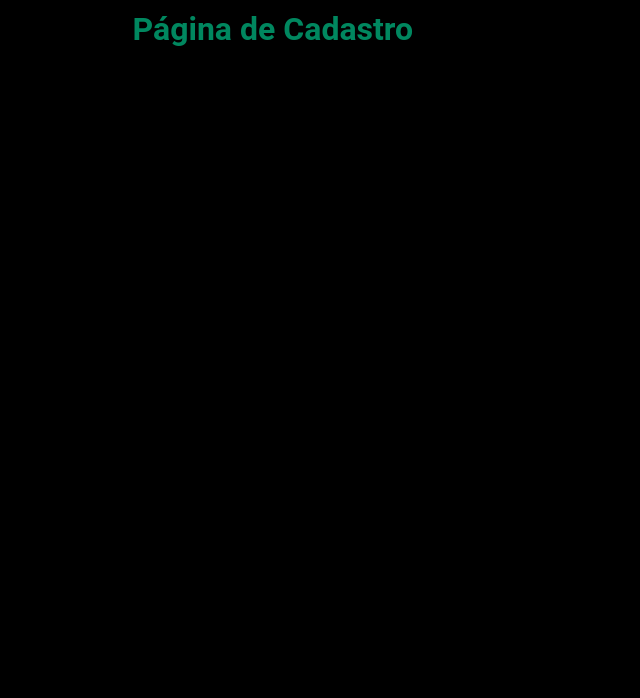
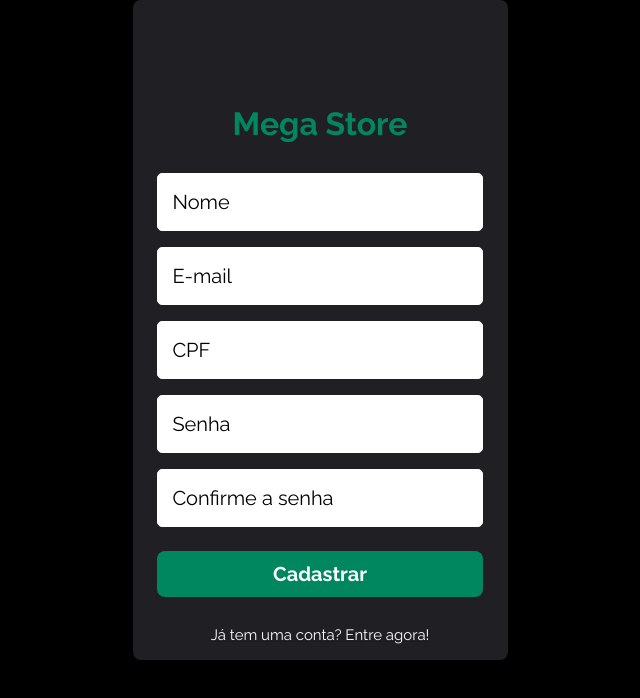
Before and after one commit to Jbarezzi/projeto14-mega-store-front, a React (Create React App) app: page /sign-up in a window 1280 px wide. Shown: the top 698 px of the page, without its empty margins (320-960 px from the left). Built offline with nearby package versions, Linux system fonts and the light colour scheme.

Commit message:
feat: implemented style page sign-up and connection for api

```diff
--- a/package.json
+++ b/package.json
@@ -6,6 +6,7 @@
     "@testing-library/jest-dom": "^5.16.4",
     "@testing-library/react": "^13.3.0",
     "@testing-library/user-event": "^13.5.0",
+    "axios": "^0.27.2",
     "react": "^18.2.0",
     "react-dom": "^18.2.0",
     "react-router-dom": "^6.3.0",
--- a/public/index.html
+++ b/public/index.html
@@ -1,43 +1,15 @@
 <!DOCTYPE html>
-<html lang="en">
+<html lang="pt-br">
   <head>
+    <link rel="preconnect" href="https://fonts.googleapis.com">
+  <link rel="preconnect" href="https://fonts.gstatic.com" crossorigin>
     <meta charset="utf-8" />
-    <link rel="icon" href="%PUBLIC_URL%/favicon.ico" />
     <meta name="viewport" content="width=device-width, initial-scale=1" />
-    <meta name="theme-color" content="#000000" />
-    <meta
-      name="description"
-      content="Web site created using create-react-app"
-    />
-    <link rel="apple-touch-icon" href="%PUBLIC_URL%/logo192.png" />
-    <!--
-      manifest.json provides metadata used when your web app is installed on a
-      user's mobile device or desktop. See https://developers.google.com/web/fundamentals/web-app-manifest/
-    -->
-    <link rel="manifest" href="%PUBLIC_URL%/manifest.json" />
-    <!--
-      Notice the use of %PUBLIC_URL% in the tags above.
-      It will be replaced with the URL of the `public` folder during the build.
-      Only files inside the `public` folder can be referenced from the HTML.
-
-      Unlike "/favicon.ico" or "favicon.ico", "%PUBLIC_URL%/favicon.ico" will
-      work correctly both with client-side routing and a non-root public URL.
-      Learn how to configure a non-root public URL by running `npm run build`.
-    -->
-    <title>React App</title>
+    <title>Mega Store</title>
+    <link href="https://fonts.googleapis.com/css2?family=Raleway:ital,wght@0,300;0,400;0,500;0,600;0,700;0,800;1,300;1,400;1,500;1,600;1,700&display=swap" rel="stylesheet">
   </head>
   <body>
     <noscript>You need to enable JavaScript to run this app.</noscript>
     <div id="root"></div>
-    <!--
-      This HTML file is a template.
-      If you open it directly in the browser, you will see an empty page.
-
-      You can add webfonts, meta tags, or analytics to this file.
-      The build step will place the bundled scripts into the <body> tag.
-
-      To begin the development, run `npm start` or `yarn start`.
-      To create a production bundle, use `npm run build` or `yarn build`.
-    -->
   </body>
 </html>
--- a/src/components/Sign/SignUpPage.js
+++ b/src/components/Sign/SignUpPage.js
@@ -1,16 +1,239 @@
 import React from 'react';
+import { Link, useNavigate } from "react-router-dom";
+
+import { useState } from 'react';
+import axios from 'axios';
+
+
 import Container from '../shared/Container';
 import styled from 'styled-components';
 
+
 export default function SignUpPage() {
+
+  const navigate = useNavigate();
+
+  const [name, setName] = useState('');
+  const [email, setEmail] = useState('');
+  const [cpf, setCpf] = useState('');
+  const [password, setPassword] = useState('');
+  const [confirmPassword, setConfirmPassword] = useState('');
+
+  function signUpForm(event) {
+    event.preventDefault();
+
+    const body = {
+      name: name,
+      email: email,
+      cpf: cpf,
+      password: password,
+      confirmPassword: confirmPassword
+
+    }
+
+    const SIGN_UP_API = 'http://localhost:5007/sign-up';
+
+    const promise = axios.post(SIGN_UP_API, body);
+    promise
+    .then((res) => {
+      navigate("/sign-in");
+      console.log(res.data);
+    })
+    .catch(error => {
+      alert('Cadastro inválido! Por favor verifique seus dados.');
+    })
+
+  }
+
+  function formataCPF(cpfTeste) {
+    cpfTeste = cpfTeste.replace(/[^\d]/g, "");
+
+    return cpfTeste.replace(/(\d{3})(\d{3})(\d{3})(\d{2})/, "$1.$2.$3-$4");
+}
+
+
+
+
+
+  function validateCPF(number){
+    return number
+    .replace(/\D/g,'')
+    .replace(/(\d{3})(\d)/,'$1.$2')
+    .replace(/(\d{3})(\d)/,'$2.$3')
+    .replace(/(\d{3})(\d)/,'$3-$4')
+    .replace(/(\d{2})(\d)/g,'$1');
+  }
 
   return (
     <Container>
-      <H1>Página de Cadastro</H1>
+      <ContainerSignUp>
+        <h1>Mega Store</h1>
+
+        <Form onSubmit={(event) =>
+        signUpForm(event)}>
+          <Input
+          placeholder='Nome'
+          type='text'
+          value={name}
+          onChange={(e) => setName(e.target.value)}
+          autoComplete='on'
+          />
+
+          <Input
+          placeholder='E-mail'
+          type='text'
+          value={email}
+          onChange={(e) => setEmail(e.target.value)}
+          autoComplete='on'
+          />
+
+          <Input
+          placeholder='CPF'
+          type='text'
+          value={cpf}
+          onChange={(e) => setCpf(formataCPF(e.target.value))}
+          maxLength={11}
+          autoComplete='on'
+          />
+
+          <Input
+          placeholder='Senha'
+          type='password'
+          value={password}
+          onChange={(e) => setPassword(e.target.value)}
+          autoComplete='on'
+          />
+
+          <Input
+          placeholder='Confirme a senha'
+          type='password'
+          value={confirmPassword}
+          onChange={(e) => setConfirmPassword(e.target.value)}
+          autoComplete='on'
+          />
+
+        <Button type='submit'>
+          Cadastrar
+        </Button>
+        </Form>
+
+        <Link to='/sign-in'>
+        <Span>Já tem uma conta? Entre agora!</Span>
+        </Link>
+      </ContainerSignUp>
     </Container>
   )
 }
 
-const H1 = styled.h1`
-color: var(--background-buttons);
+const ContainerSignUp = styled.section`
+  margin: 0 auto;
+  width: 326px;
+  h1 {
+    font-family: 'Raleway', sans-serif;
+    font-style: normal;
+    font-weight: 700;
+    font-size: 32px;
+    line-height: 50px;
+    display: flex;
+    justify-content: center;
+    align-items: center;
+    margin-top: 89px;
+    color: var(--background-buttons);
+  }
 `
+const Form = styled.form`
+  margin: 0 auto;
+  display: flex;
+  flex-direction: column;
+`
+
+const Input = styled.input`
+        font-family: 'Raleway';
+        font-style: normal;
+        font-weight: 400;
+        font-size: 20px;
+        line-height: 16px;
+        display: flex;
+        justify-content: center;
+        align-items: center;
+        margin-top: 24px;
+        width: 326px;
+        height: 58px;
+        padding: 0 0.9rem;
+        background-color: var(--white);
+        border: 1px solid var(--white);
+        border-radius: 5px;
+
+    &::placeholder {
+        font-family: 'Raleway';
+        font-style: normal;
+        font-weight: 400;
+        font-size: 20px;
+        line-height: 16px;
+        display: flex;
+        justify-content: center;
+        align-items: center;
+        color: black;
+    }
+
+    & + input {
+        margin-top: 1rem;
+    }
+
+`
+
+const Button = styled.button`
+    margin: 0 auto;
+    cursor: pointer;
+    border: 0;
+    display: flex;
+    flex-direction: column;
+    justify-content: center;
+    align-items: center;
+    margin-top: 1.5rem;
+    margin-bottom: 1.2rem;
+    width: 326px;
+    height: 46px;
+
+
+    a {
+        text-decoration: none;
+        color: var(--white);
+    }
+
+    background: var(--background-buttons);
+    border-radius: 8px;
+
+    transition: filter 0.2s;
+
+    &:hover {
+        filter: brightness(0.9);
+    }
+
+    font-family: 'Raleway';
+    font-style: normal;
+    font-weight: 700;
+    font-size: 20px;
+    line-height: 23px;
+
+    color: var(--white);
+`
+
+const Span = styled.div`
+    padding-top: 10px;
+    cursor: pointer;
+    font-family: 'Raleway';
+    font-style: normal;
+    font-weight: 400;
+    font-size: 15px;
+    line-height: 18px;
+    display: flex;
+    justify-content: center;
+    align-items: center;
+    color: var(--white);
+
+    a {
+        text-decoration: none;
+        //color: var(--white);
+    }
+`
--- a/src/components/shared/Container.js
+++ b/src/components/shared/Container.js
@@ -22,7 +22,8 @@ const ContainerGlobal = styled.div`
     width: 375px;
     height: 660px;
     z-index: 1;
-    background: var(--background);
+    background-color: var(--background-style);
+    border-radius: 8px;
 
     //transition: all .3s ease;
 
```
Also changed, not shown: 1 other file (tests, documents, lock files or other folders).
